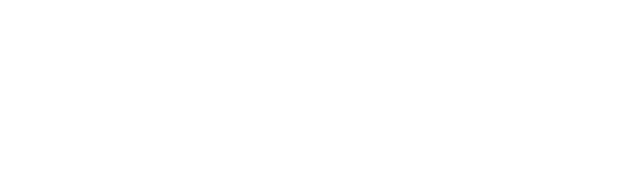
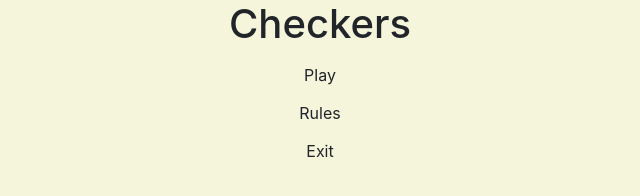
Before and after one commit to alexeast99/checkers, a plain HTML site: page view/index.html in a window 1280 px wide. Shown: the whole page, without its empty margins (320-960 px from the left). Drawn offline with nearby package versions, Linux system fonts and the light colour scheme.

Commit message:
Rough outline of homepage. Added buttons, title, and background color.

```diff
--- /dev/null
+++ b/view/css/index.css
@@ -0,0 +1,3 @@
+.container-fluid {
+    background-color: beige;
+}
--- a/view/index.html
+++ b/view/index.html
@@ -7,12 +7,40 @@
 
     <!-- Bootstrap CSS -->
     <link rel="stylesheet" href="https://stackpath.bootstrapcdn.com/bootstrap/4.4.1/css/bootstrap.min.css" integrity="sha384-Vkoo8x4CGsO3+Hhxv8T/Q5PaXtkKtu6ug5TOeNV6gBiFeWPGFN9MuhOf23Q9Ifjh" crossorigin="anonymous">
+    <link rel="stylesheet" href="css/index.css">
 
-    <title>Checkers</title>
+    <title>Checkers- Home</title>
 </head>
 <body>
 
-    <div class="container-fluid"> <!--This is where our game will live-->
+    <div class="container-fluid vh-100"> <!--This is where our game will live-->
+
+        <!--Title-->
+        <div class="row">
+            <div class="col text-center">
+                <h1>Checkers</h1>
+            </div>
+        </div>
+
+        <!--Menu buttons-->
+        <div class="row">
+            <div class="col text-center">
+                <button class="btn">Play</button>
+            </div>
+        </div>
+
+        <div class="row">
+            <div class="col text-center">
+                <button class="btn">Rules</button>
+            </div>
+        </div>
+
+        <div class="row text-center">
+            <div class="col w-100">
+                <button class="btn">Exit</button>
+            </div>
+        </div>
+
     </div>
 
 <!-- Optional JavaScript -->
```
